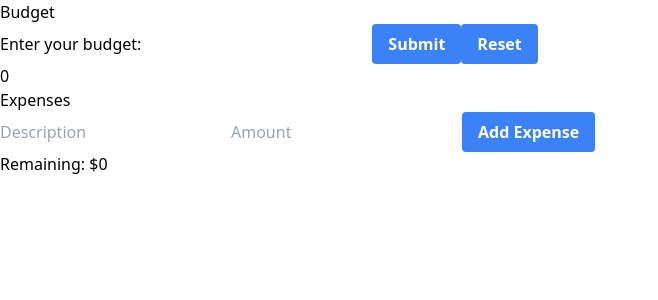
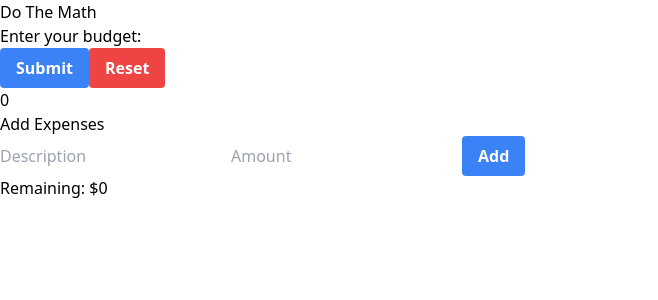
Before and after one commit to Dillonpw/budget-app, a React (Vite) app: page / in a window 1280 px wide. Shown: the top 300 px of the page, without its empty margins (0-658 px from the left). Built offline with nearby package versions, Linux system fonts and the light colour scheme.

Commit message:
basic styles

```diff
--- a/src/App.tsx
+++ b/src/App.tsx
@@ -109,7 +109,7 @@ const Budget: React.FC = () => {
 
     return (
         <div className="flex flex-col items-center">
-            <h1>Budget</h1>
+            <h1 className="text-4xl">Do The Math</h1>
             <form
                 className="flex flex-col items-center"
                 onSubmit={handleSubmit}
@@ -128,21 +128,27 @@ const Budget: React.FC = () => {
                     onChange={handleChange}
                     disabled={isDisabled}
                 />
-                <button className="btn" type="submit" disabled={isDisabled}>
+                <div className="p-1 justify-center">
+                    <button
+                        className="btn m-2"
+                        type="submit"
+                        disabled={isDisabled}
+                    >
                         Submit
                     </button>
                     <button
-                    className="btn"
+                        className="btn-danger m-2"
                         type="button"
                         onClick={handleReset}
                         disabled={!isDisabled}
                     >
                         Reset
                     </button>
+                </div>
             </form>
             <p>{numericValue}</p>
 
-            <h2>Expenses</h2>
+            <h2>Add Expenses</h2>
             <form
                 onSubmit={handleExpenseSubmit}
                 className="flex flex-col items-center"
@@ -164,27 +170,27 @@ const Budget: React.FC = () => {
                     required
                 />
                 <button className="btn" type="submit">
-                    {editingExpense ? 'Update' : 'Add'} Expense
+                    {editingExpense ? 'Update' : 'Add'}
                 </button>
             </form>
 
-            <ul>
+            <ul className="bg-gray-300 p-4 rounded-xl m-2 w-[60%]">
                 {expenses.map((expense) => (
                     <li
                         key={expense.id}
-                        className="gap-2 flex justify-between items-center"
+                        className="gap-4 border-b-4 py-1 flex justify-between items-center"
                     >
                         <span>
                             {expense.description}: ${expense.amount}
                         </span>
                         <button
-                            className="btn"
+                            className="btn-edit"
                             onClick={() => handleEdit(expense)}
                         >
                             Edit
                         </button>
                         <button
-                            className="btn"
+                            className="btn-danger"
                             onClick={() => deleteExpense(expense.id)}
                         >
                             Delete
@@ -193,7 +199,7 @@ const Budget: React.FC = () => {
                 ))}
             </ul>
 
-            <h1>Remaining: ${remainder}</h1>
+            <p className="text-4xl">Remaining: ${remainder}</p>
         </div>
     );
 };
--- a/src/index.css
+++ b/src/index.css
@@ -5,3 +5,12 @@
 .btn{
     @apply bg-blue-500 hover:bg-blue-700 text-white font-bold py-2 px-4 rounded
 }
+
+.btn-edit{
+    @apply bg-emerald-400 hover:bg-emerald-600 text-white font-bold py-2 px-4 rounded
+
+}
+
+.btn-danger{
+    @apply bg-red-500 hover:bg-red-700 text-white font-bold py-2 px-4 rounded
+}
```
Lines whose indentation alone changed are shown as unchanged.
